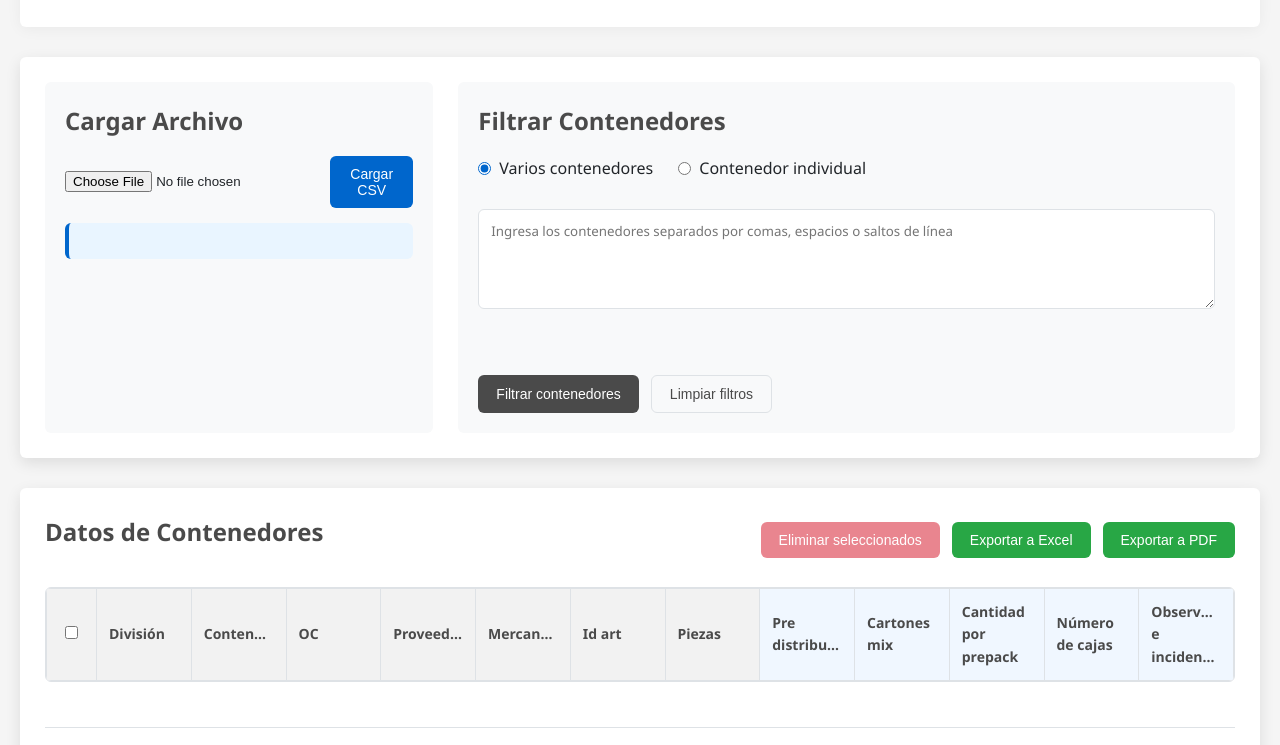
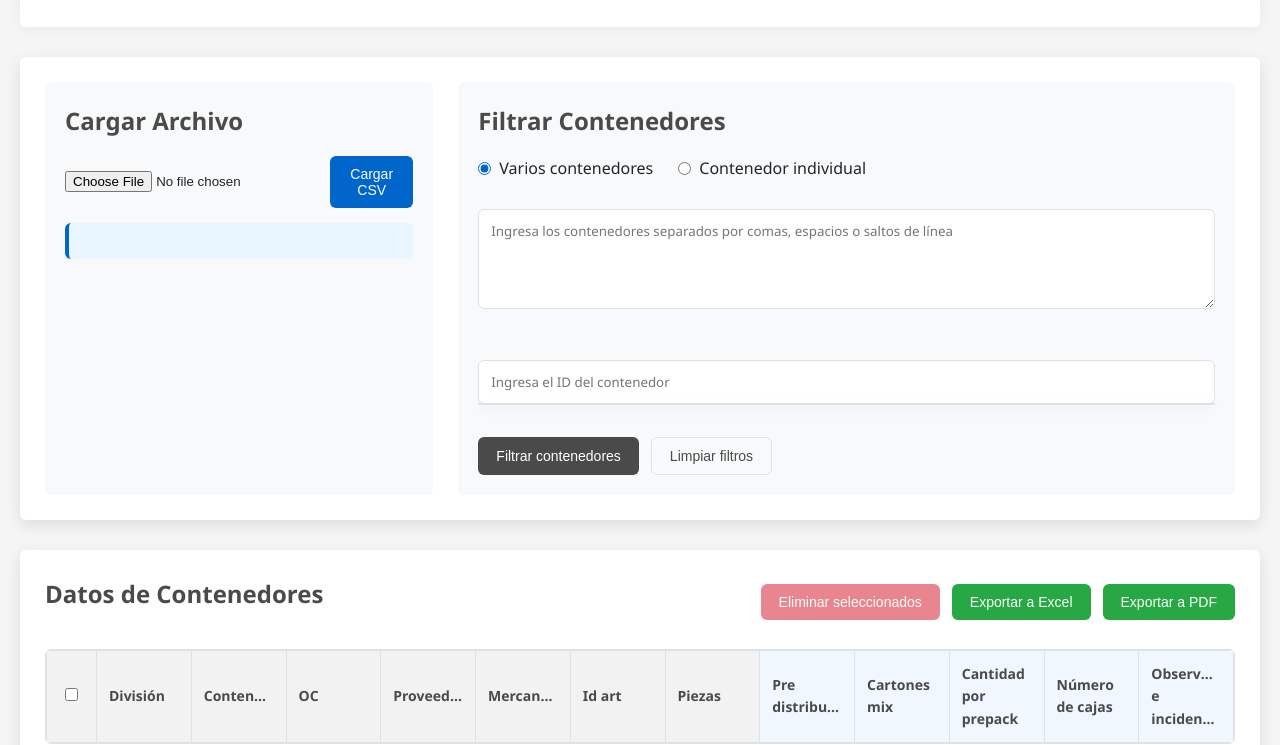
Before and after one commit to Alexobc/ReporteC, a plain HTML site: page index.html in a window 1280 px wide. Shown: the part 94-839 px from the top of the page. Drawn offline with nearby package versions, Linux system fonts and the light colour scheme; a script that the page names is missing.

Commit message:
Update index.html

```diff
--- a/index.html
+++ b/index.html
@@ -53,10 +53,10 @@
                         <div id="filter-status" class="filter-status hidden"></div>
                     </div>
 
-                    <!-- <div id="single-filter" class="filter-inputs hidden">
+                    <div id="single-filter" class="filter-inputs hidden">
                         <input type="text" id="container-single" placeholder="Ingresa el ID del contenedor" />
                         <div id="container-suggestions" class="suggestions hidden"></div>
-                    </div> -->
+                    </div>
 
                     <div class="filter-actions">
                         <button id="apply-filter" class="btn secondary">Filtrar contenedores</button>
```
